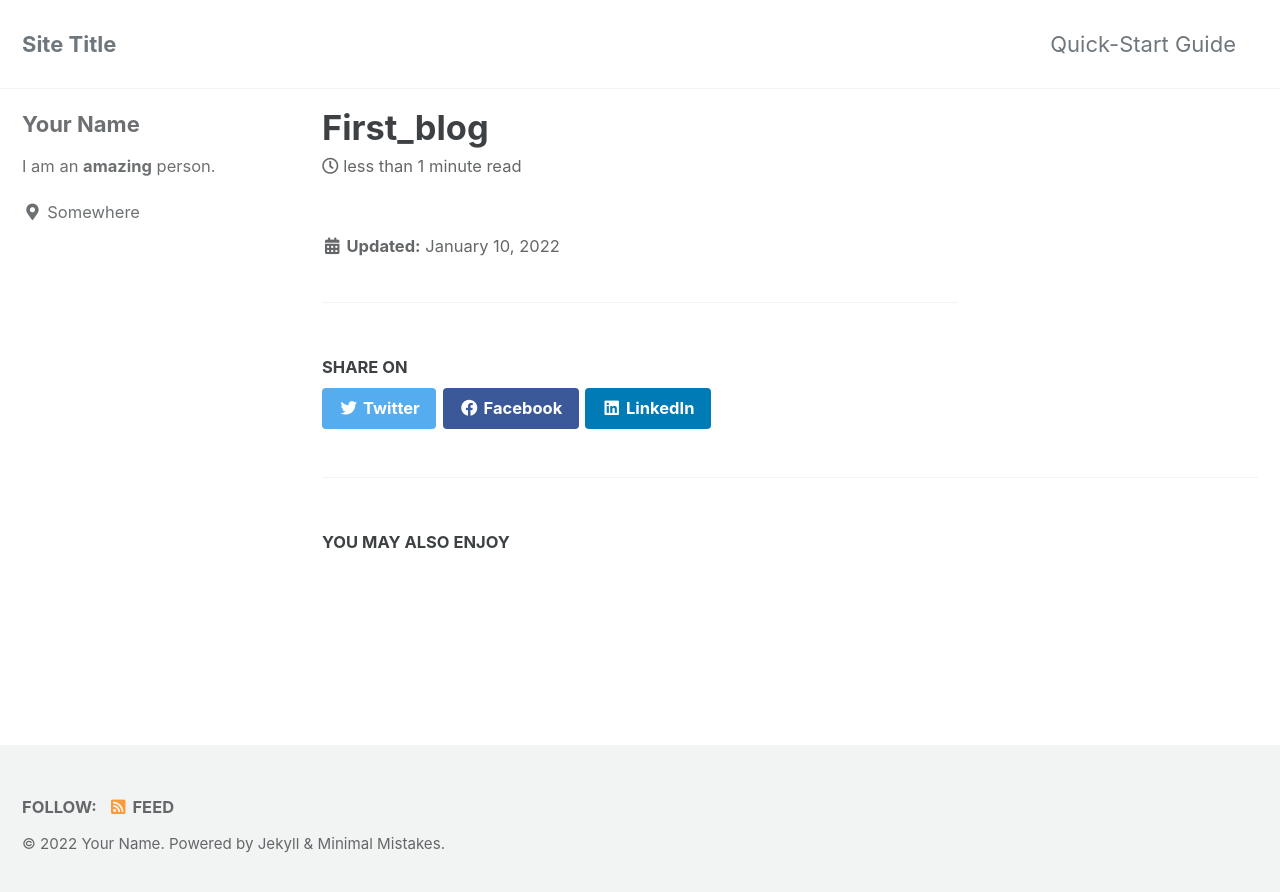
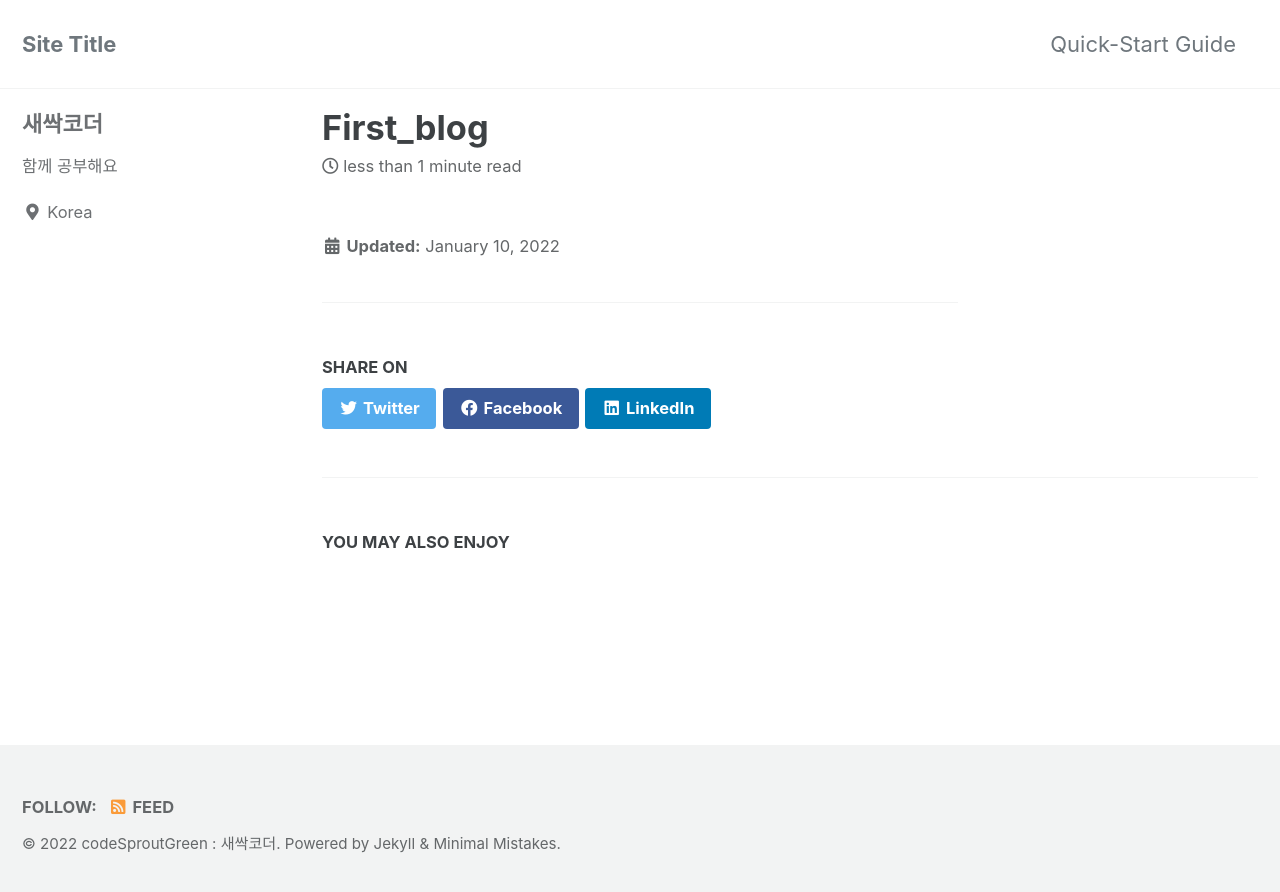
Before and after one commit to codeSproutGreen/codeSproutGreen.github.io, a Jekyll site: the page built from _posts/2022-01-10-first_blog.md, in a window 1280 px wide. Shown: the top 892 px of the page. Built offline with Jekyll 4.4.1, drawn with Linux system fonts in a browser that asks for light colours; cached includes are drawn as plain includes.

Commit message:
Update _config.yml

```diff
--- a/_config.yml
+++ b/_config.yml
@@ -19,8 +19,8 @@ locale                   : "en-US"
 title                    : "Site Title"
 title_separator          : "-"
 subtitle                 : # site tagline that appears below site title in masthead
-name                     : "Your Name"
-description              : "An amazing website."
+name                     : "codeSproutGreen : 새싹코더"
+description              : ":)"
 url                      : # the base hostname & protocol for your site e.g. "https://mmistakes.github.io"
 baseurl                  : # the subpath of your site, e.g. "/blog"
 repository               : # GitHub username/repo-name e.g. "mmistakes/minimal-mistakes"
@@ -102,10 +102,10 @@ analytics:
 
 # Site Author
 author:
-  name             : "Your Name"
+  name             : "새싹코더"
   avatar           : # path of avatar image, e.g. "/assets/images/bio-photo.jpg"
-  bio              : "I am an **amazing** person."
-  location         : "Somewhere"
+  bio              : "함께 공부해요"
+  location         : "Korea"
   email            :
   links:
     - label: "Email"
```
